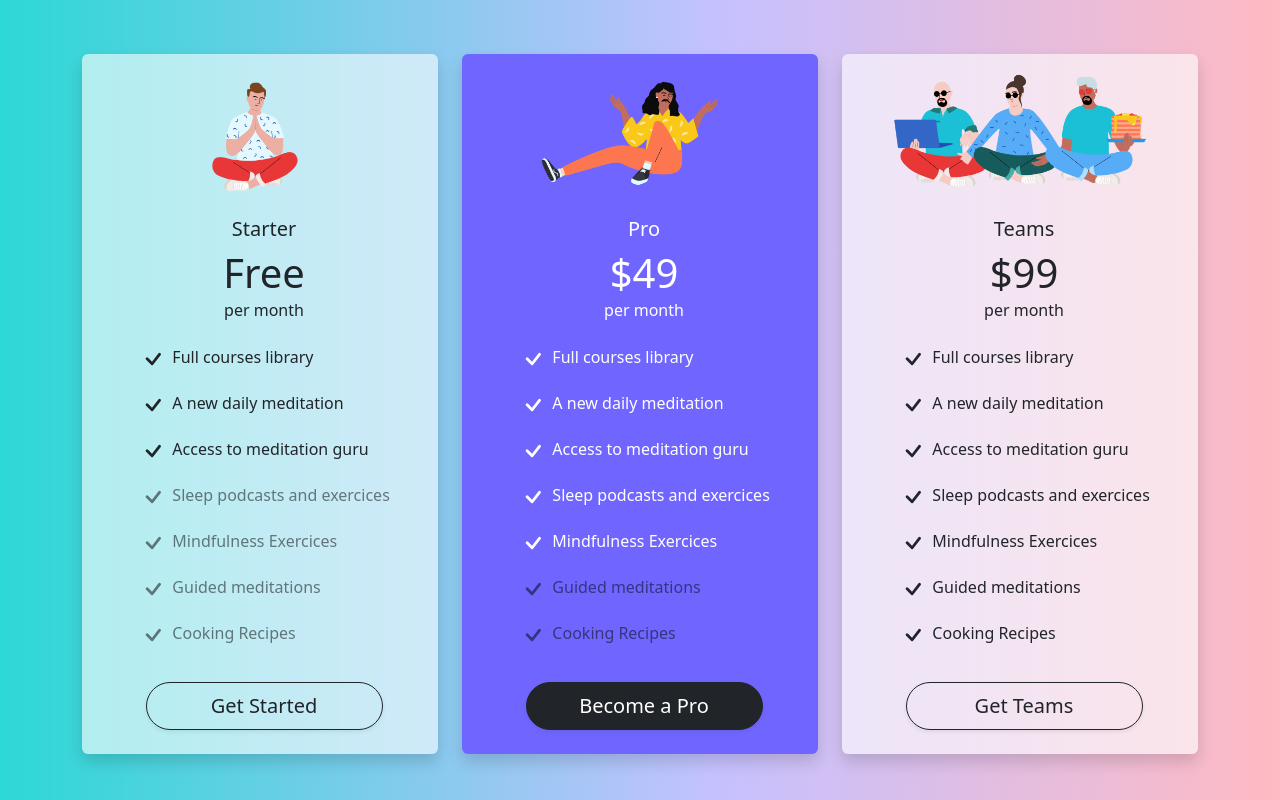
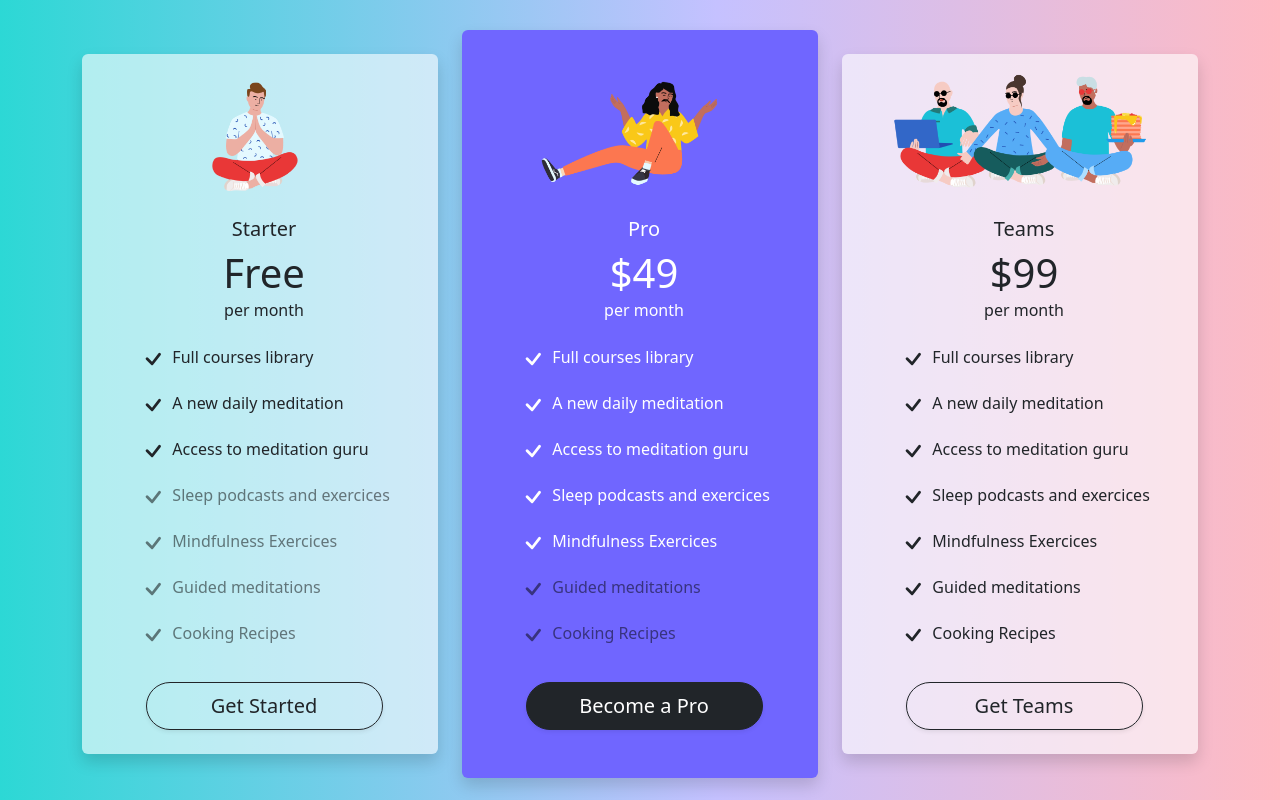
Before and after one commit to ruthtempo/price-cards-challenge, a React (Create React App) app: page / in a window 1280 px wide. Built offline with nearby package versions, Linux system fonts and the light colour scheme.

Commit message:
padding central plan

```diff
--- a/src/components/PlanCard.tsx
+++ b/src/components/PlanCard.tsx
@@ -14,8 +14,10 @@ export const PlanCard = (p: { plan: Plan }) => {
   return (
     <>
       <Card
-        className={`h-100 shadow border-0 animate ${
-          p.plan.id === "2" ? "text-white highlightedPlan" : "secondaryPlan"
+        className={`shadow border-0 animate ${
+          p.plan.id === "2"
+            ? "text-white highlightedPlan py-4"
+            : "secondaryPlan mt-4"
         }`}
       >
         <Card.Img
```
